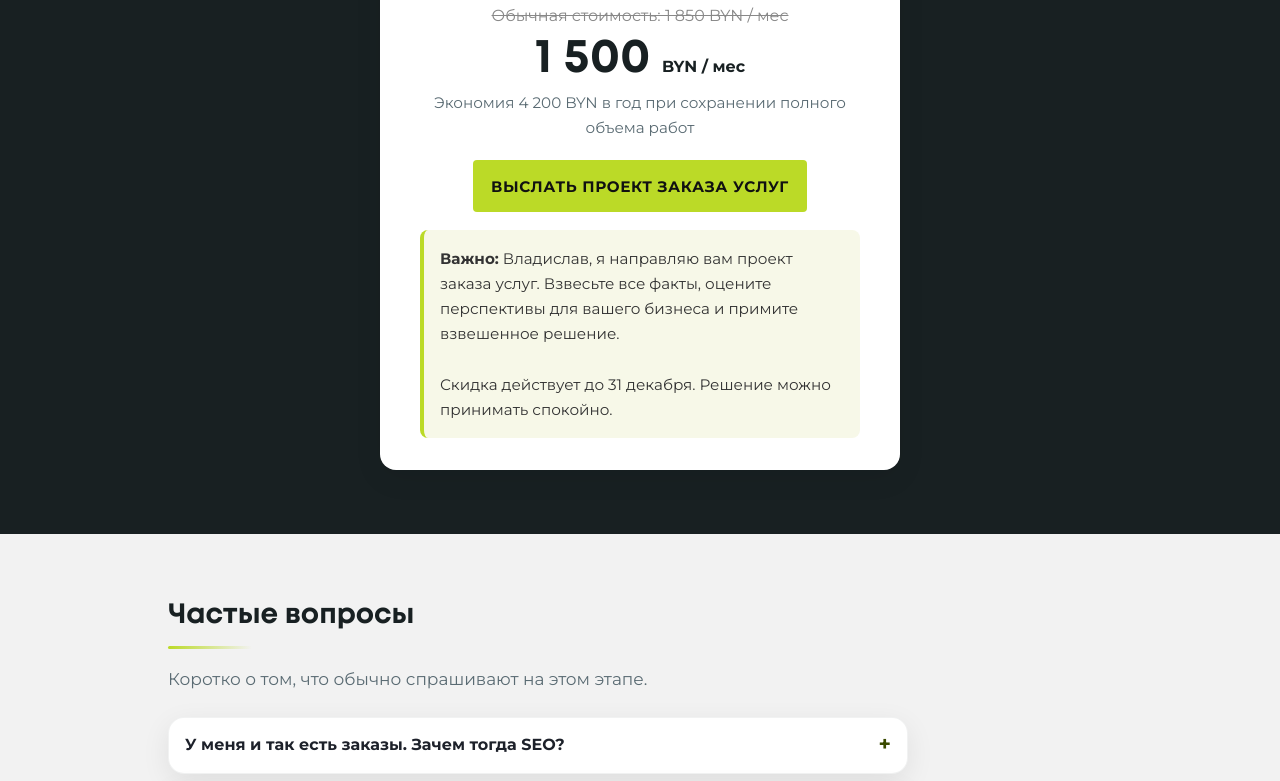
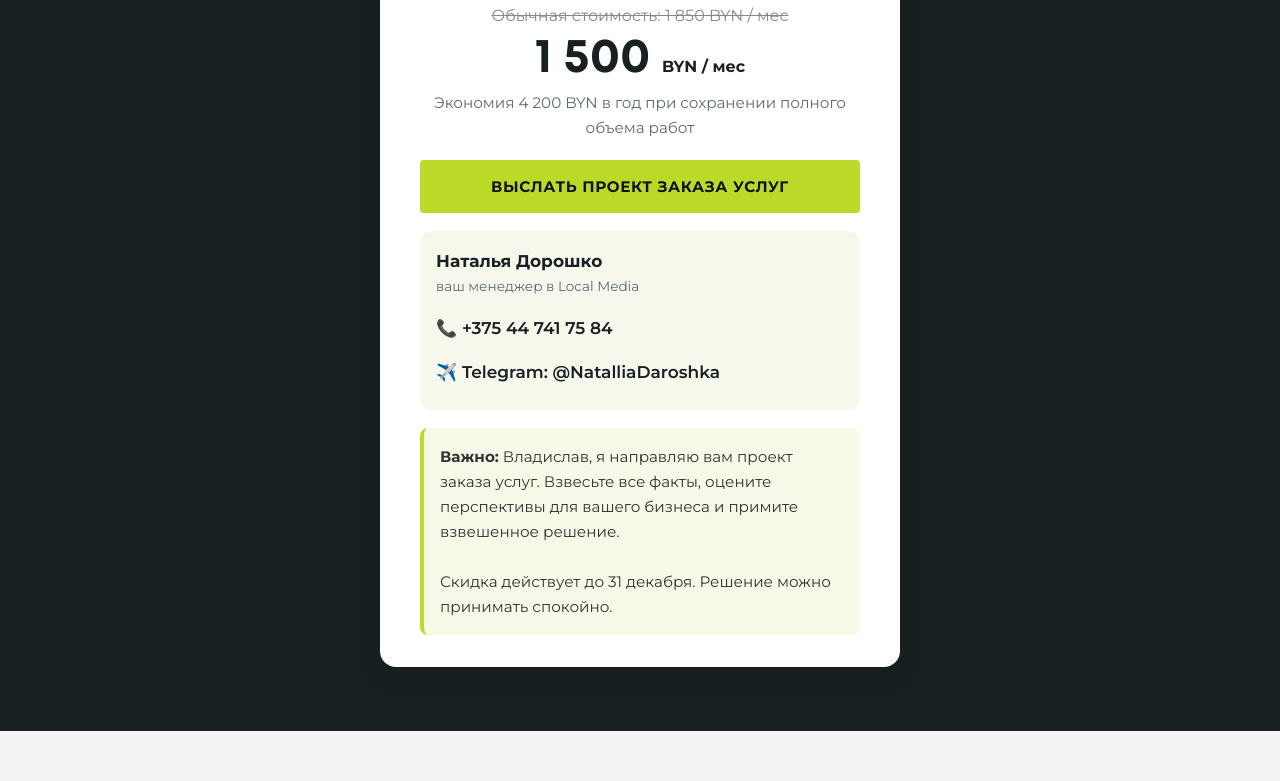
Before and after one commit to bonnatig-dev/molodechno-pamyatniki-seo, a plain HTML site: page index.html in a window 1280 px wide. Shown: the part 4046-4827 px from the top of the page. Drawn offline with Linux system fonts and the light colour scheme.

Commit message:
Контакты менеджера: Наталья Дорошко

```diff
--- a/index.html
+++ b/index.html
@@ -402,6 +402,15 @@
         footer a { color: var(--ink); }
         footer p { margin-bottom: 6px; }
 
+        .manager { margin-top: 18px; padding: 16px; background: #f6f8ec; border-radius: 12px; text-align: left; }
+        .manager-name { font-weight: 700; color: var(--ink); margin-bottom: 8px; }
+        .manager-name small { display: block; font-weight: 400; color: var(--muted); font-size: 0.85rem; }
+        .manager a { display: flex; align-items: center; min-height: 44px; color: var(--ink); font-weight: 600; text-decoration: none; }
+        .manager a:hover { text-decoration: underline; }
+        a.btn { text-decoration: none; display: flex; align-items: center; justify-content: center; text-align: center; }
+        .sticky-cta .row { display: grid; grid-template-columns: 1fr 1fr; gap: 10px; }
+        .sticky-cta .btn.alt { background: transparent; color: #fff; border: 2px solid var(--accent); }
+
         /* Sticky CTA */
         .sticky-cta {
             position: fixed;
@@ -590,10 +599,15 @@
                 <div class="price-new">1&nbsp;500 <span>BYN / мес</span></div>
                 <p class="price-note">Экономия 4&nbsp;200 BYN в год при сохранении полного объема работ</p>
 
-                <!-- В исходном файле не было телефона, Telegram или e-mail — только эта кнопка. Контакт не выдумывали. -->
-                <button type="button" class="btn" onclick="alert('Владислав, спасибо! Я подготовлю и вышлю вам проект заказа услуг.')">
+                <a class="btn" href="https://t.me/NatalliaDaroshka" target="_blank" rel="noopener">
                     Выслать проект заказа услуг
-                </button>
+                </a>
+
+                <div class="manager">
+                    <div class="manager-name">Наталья Дорошко<small>ваш менеджер в Local Media</small></div>
+                    <a href="tel:+375447417584">📞 +375 44 741 75 84</a>
+                    <a href="https://t.me/NatalliaDaroshka" target="_blank" rel="noopener">✈️ Telegram: @NatalliaDaroshka</a>
+                </div>
 
                 <div class="final-note">
                     <strong>Важно:</strong> Владислав, я направляю вам проект заказа услуг. Взвесьте все факты, оцените перспективы для вашего бизнеса и примите взвешенное решение.
@@ -652,14 +666,16 @@
         <div class="container">
             <img class="logo" src="logo.png" width="121" height="60" alt="Local Media">
             <p>© 2026 Профессиональная разработка и SEO-продвижение. Мы помогаем локальному бизнесу расти.</p>
+            <p>Менеджер: Наталья Дорошко · <a href="tel:+375447417584">+375 44 741 75 84</a> · <a href="https://t.me/NatalliaDaroshka" rel="noopener">Telegram</a></p>
             <p><a href="https://localmedia.by/" rel="noopener">localmedia.by</a></p>
         </div>
     </footer>
 
     <div class="sticky-cta">
-        <button type="button" class="btn" onclick="document.getElementById('offer').scrollIntoView({behavior:'smooth'});">
-            Выслать проект заказа услуг
-        </button>
+        <div class="row">
+            <a class="btn" href="https://t.me/NatalliaDaroshka" target="_blank" rel="noopener">Написать в Telegram</a>
+            <a class="btn alt" href="tel:+375447417584">Позвонить</a>
+        </div>
     </div>
 
 </body>
```
